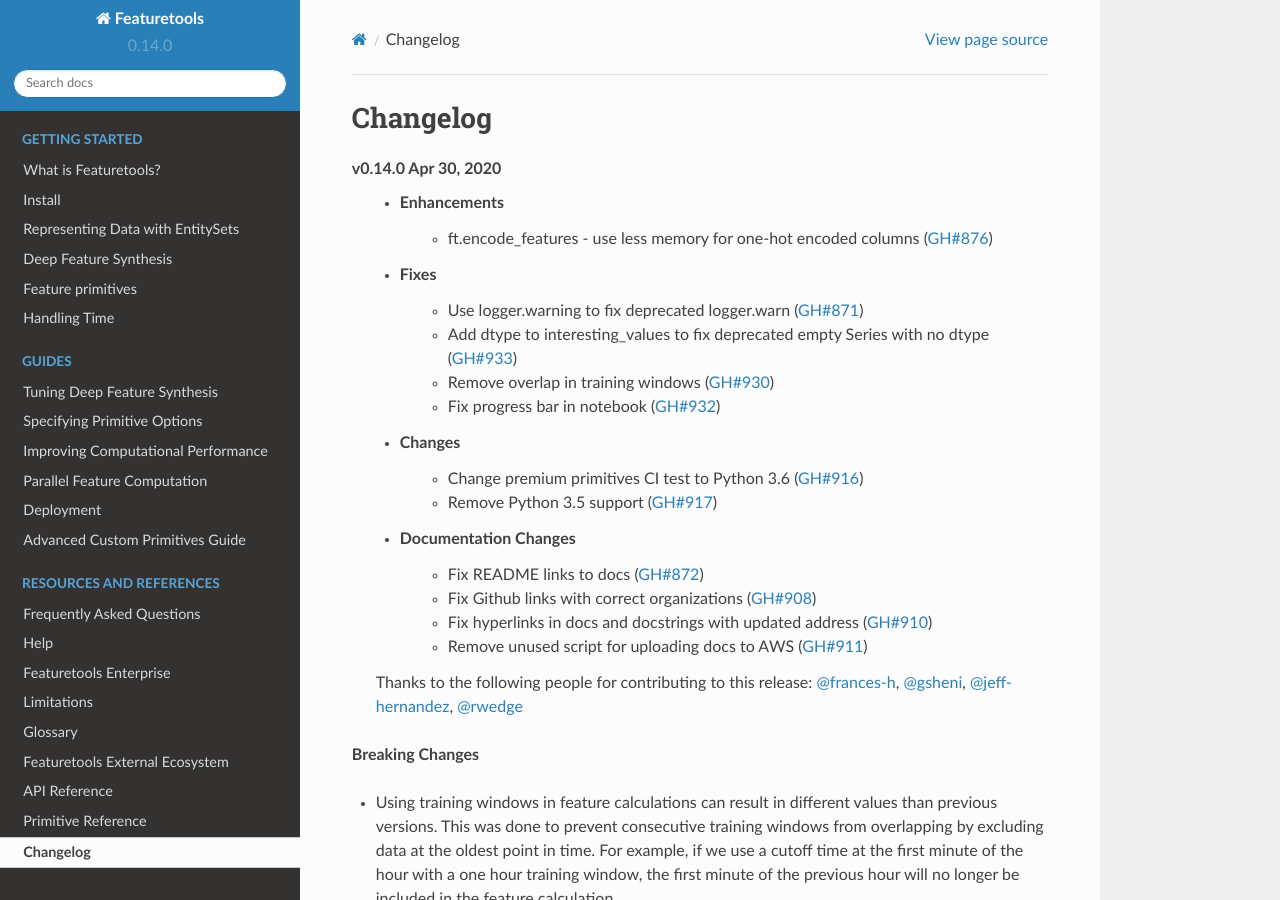
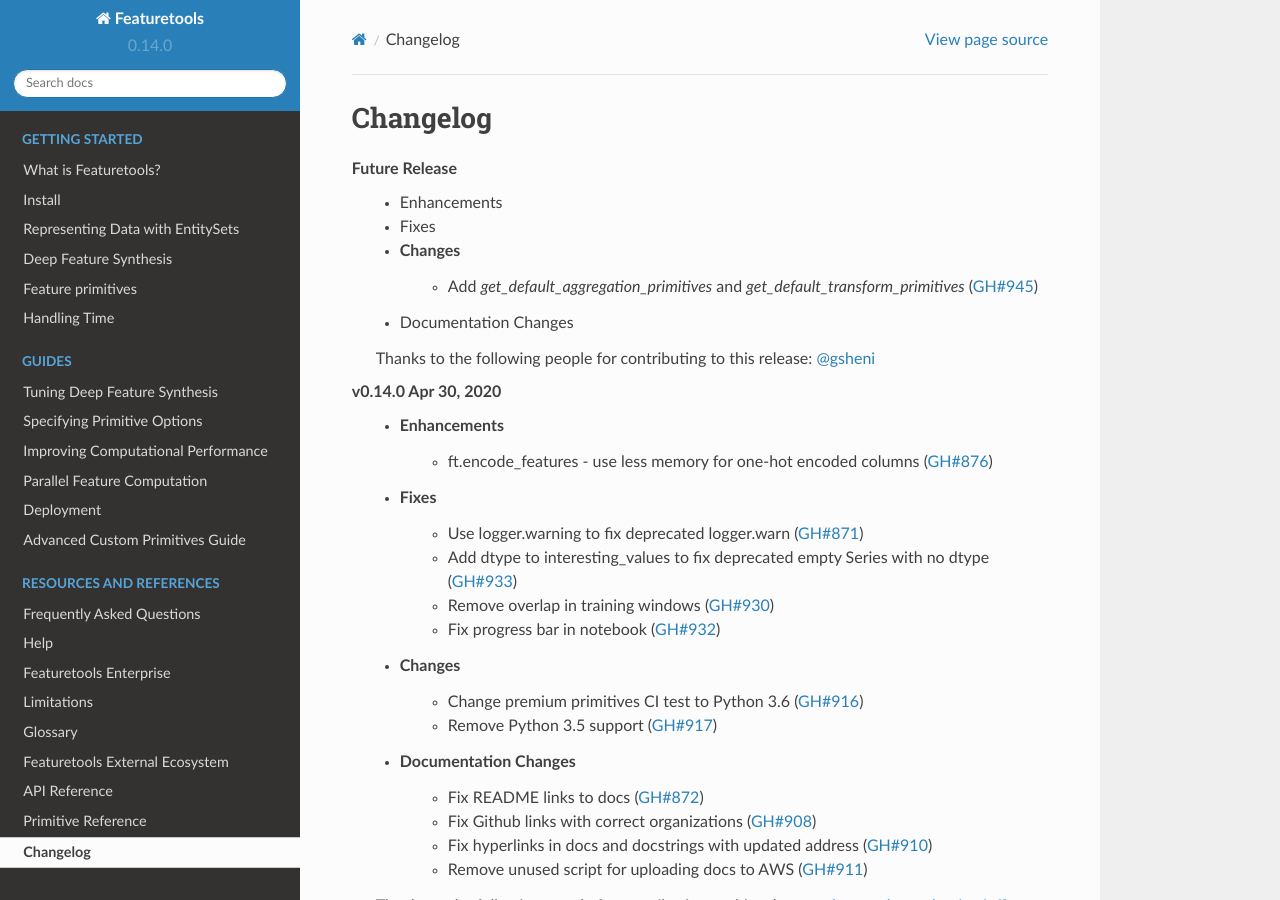
Before and after one commit to alteryx/featuretools, a Sphinx documentation site: the page built from docs/source/changelog.rst, in a window 1280 px wide and 900 px high. Built offline with Sphinx 7.4.7 and the Read the Docs theme 2.0.0, drawn with Linux system fonts in a browser that asks for light colours; pages that are not in the unit, such as notebooks, are missing from menus; comment, search, counter and statistics services are not loaded.

Commit message:
changelog updated

```diff
--- a/docs/source/changelog.rst
+++ b/docs/source/changelog.rst
@@ -2,6 +2,15 @@
 
 Changelog
 ---------
+**Future Release**
+    * Enhancements
+    * Fixes
+    * Changes
+        * Add `get_default_aggregation_primitives` and `get_default_transform_primitives` (:pr:`945`)
+    * Documentation Changes
+    Thanks to the following people for contributing to this release:
+    :user:`gsheni`
+
 **v0.14.0 Apr 30, 2020**
     * Enhancements
         * ft.encode_features - use less memory for one-hot encoded columns (:pr:`876`)
```
